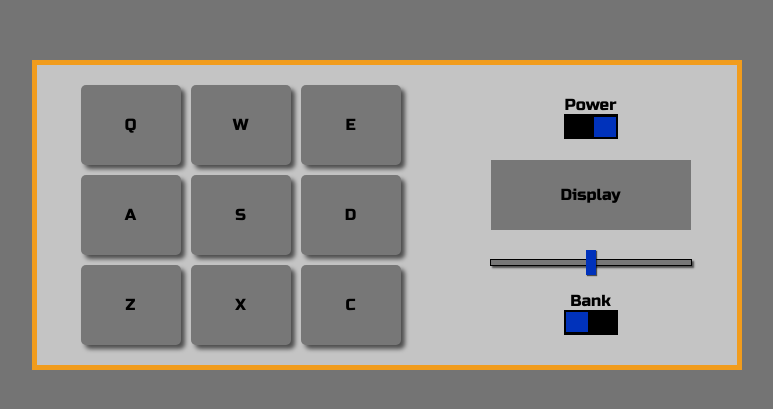
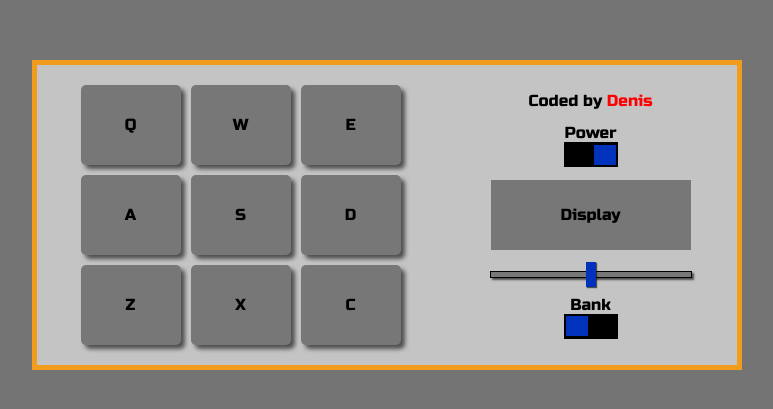
Before and after one commit to denisgreshnyakov/drum-machine, a plain HTML site: page index.html in a window 1280 px wide. Shown: the part 193-602 px from the top of the page, without its empty margins (261-1034 px from the left). Drawn offline with Linux system fonts and the light colour scheme.

Commit message:
add link

```diff
--- a/index.html
+++ b/index.html
@@ -91,6 +91,14 @@
       </div>
 
       <div class="controls-container">
+        <div class="author">
+          Coded by
+          <a
+            target="_blank"
+            href="https://github.com/denisgreshnyakov/drum-machine"
+            >Denis</a
+          >
+        </div>
         <div class="btn-containter">
           Power
           <div id="power" class="btn">
--- a/style.css
+++ b/style.css
@@ -122,3 +122,11 @@ body {
   background: #0032bb;
   box-shadow: 1px 1px 1px 0px rgba(0, 0, 0, 0.6);
 }
+
+a,
+a:active,
+a:hover {
+  text-decoration: none;
+  color: red;
+  cursor: pointer;
+}
```
